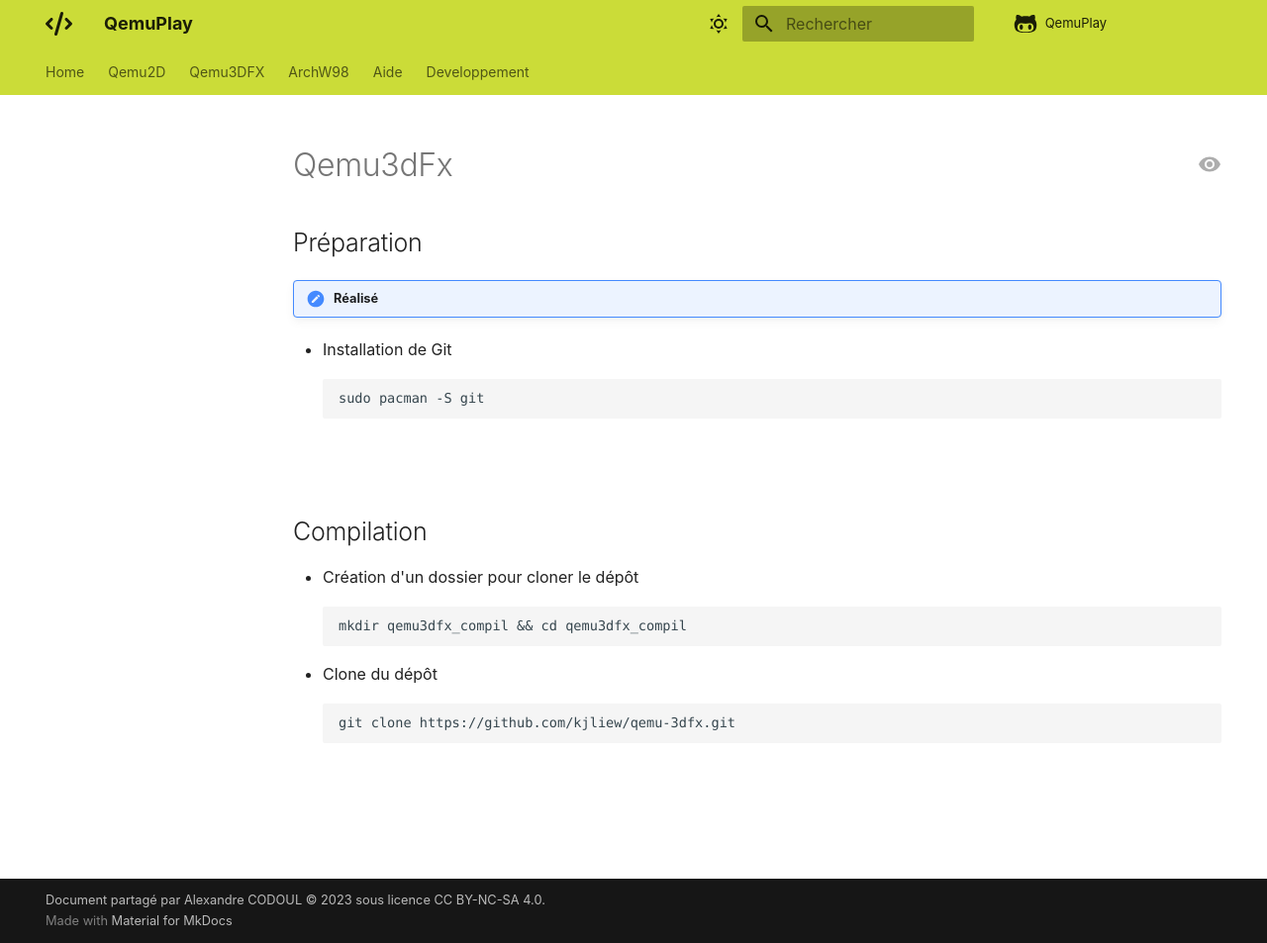
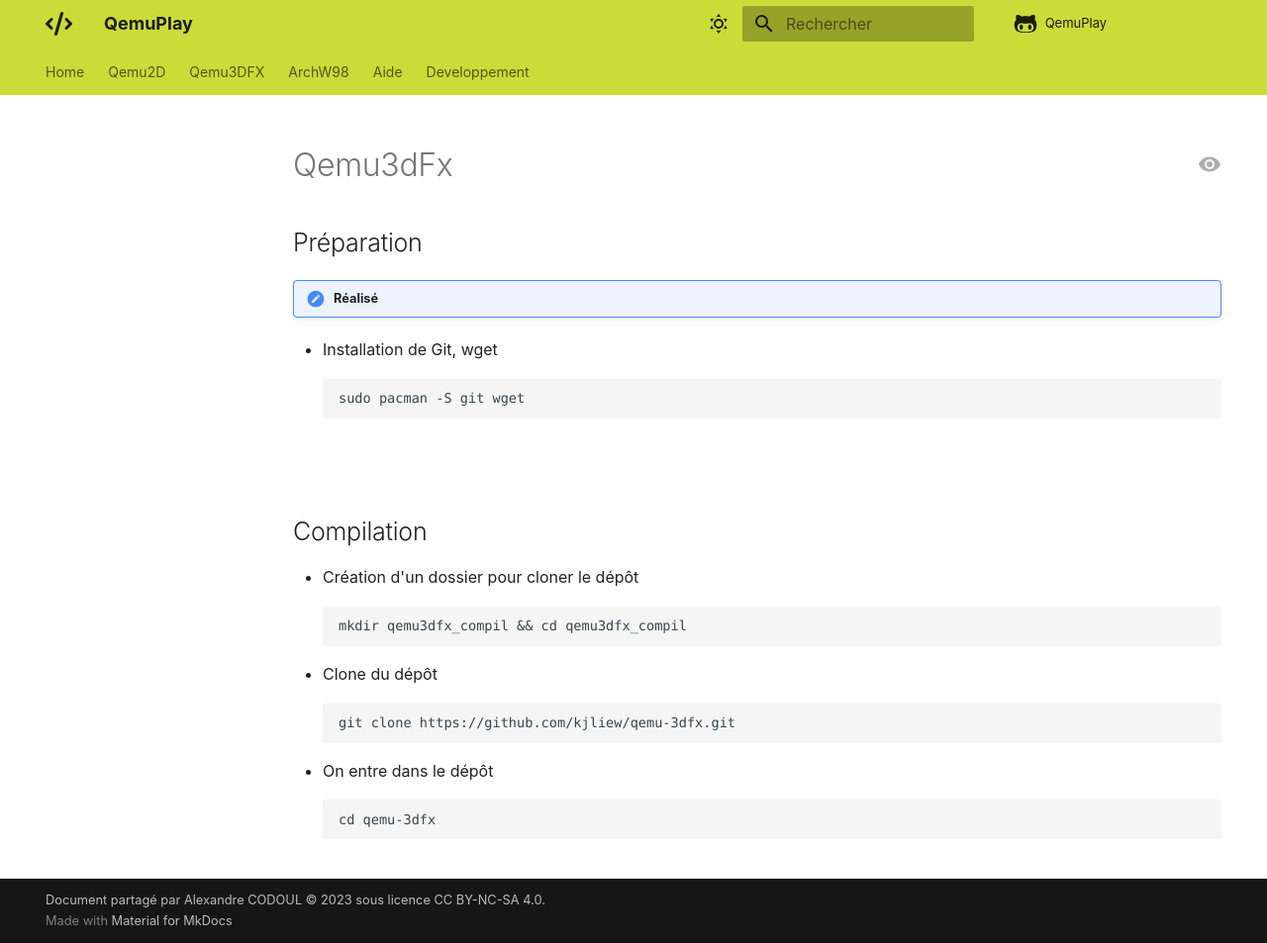
Before and after one commit to daerlnaxe/QemuPlay, an MkDocs documentation site: the page built from docs/90-developpement/Qemu3dFx.md, in a window 1280 px wide and 953 px high. Shown: the whole window at 99% size. Built offline with MkDocs 1.6.1 and Material for MkDocs 9.7.7, drawn with Linux system fonts in a browser that asks for light colours; comment, search, counter and statistics services are not loaded.

Commit message:
Update Qemu3dFx.md

````diff
--- a/docs/90-developpement/Qemu3dFx.md
+++ b/docs/90-developpement/Qemu3dFx.md
@@ -1,9 +1,9 @@
 ## Préparation
 !!! Réalisé sur ArchLinuxx
 
-- Installation de Git
+- Installation de Git, wget
 ```
-sudo pacman -S git
+sudo pacman -S git wget
 ```
 
 <br>
@@ -17,3 +17,7 @@ mkdir qemu3dfx_compil && cd qemu3dfx_compil
 ```
 git clone https://github.com/kjliew/qemu-3dfx.git
 ```
+- On entre dans le dépôt
+```
+cd qemu-3dfx
+```
````
